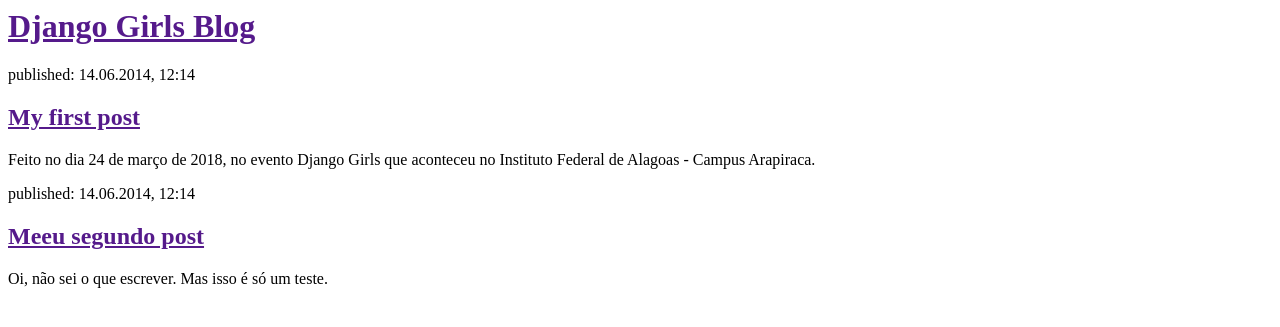
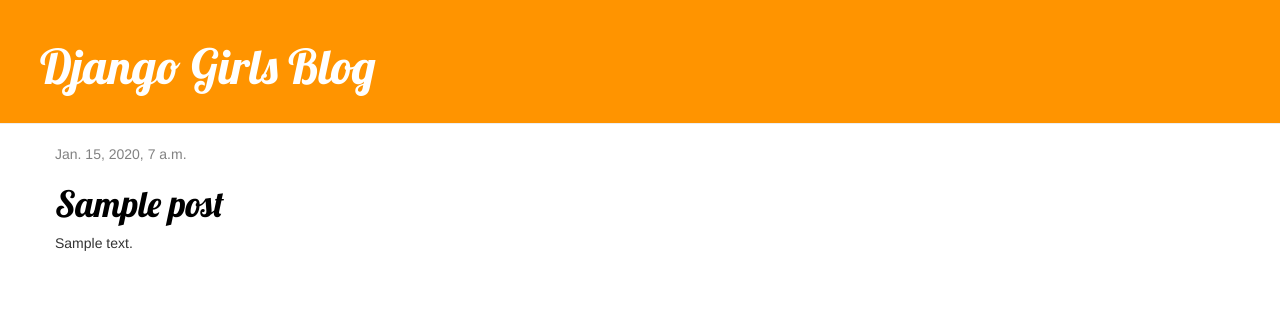
Before and after one commit to MonalyVital/my-first-blog, a Django app: template blog/templates/blog/post_list.html in a window 1280 px wide. Shown: the top 327 px of the page. Run offline with Django 3.2, Linux system fonts and the light colour scheme; the template is opened without the code that fills it: values that come from a table or form of the project are taken from there, others are empty; tables that the repository leaves empty hold one stand-in row (values such as "Sample post"); some libraries are stand-ins or nearby versions.

Commit message:
codigo 1

```diff
--- /dev/null
+++ b/blog/static/css/blog.css
@@ -0,0 +1,47 @@
+
+.page-header {
+    background-color: #ff9400;
+    margin-top: 0;
+    padding: 20px 20px 20px 40px;
+}
+
+.page-header h1, .page-header h1 a, .page-header h1 a:visited, .page-header h1 a:active {
+    color: #ffffff;
+    font-size: 36pt;
+    text-decoration: none;
+}
+
+.content {
+    margin-left: 40px;
+}
+
+h1, h2, h3, h4 {
+    font-family: 'Lobster', cursive;
+}
+
+.date {
+    color: #828282;
+}
+
+.save {
+    float: right;
+}
+
+.post-form textarea, .post-form input {
+    width: 100%;
+}
+
+.top-menu, .top-menu:hover, .top-menu:visited {
+    color: #ffffff;
+    float: right;
+    font-size: 26pt;
+    margin-right: 20px;
+}
+
+.post {
+    margin-bottom: 70px;
+}
+
+.post h1 a, .post h1 a:visited {
+    color: #000000;
+}
--- /dev/null
+++ b/blog/templates/blog/base.html
@@ -0,0 +1,25 @@
+{% load staticfiles %}
+<html>
+    <head>
+        <title>Django Girls blog</title>
+        <link rel="stylesheet" href="//maxcdn.bootstrapcdn.com/bootstrap/3.2.0/css/bootstrap.min.css">
+        <link rel="stylesheet" href="//maxcdn.bootstrapcdn.com/bootstrap/3.2.0/css/bootstrap-theme.min.css">
+        <link href='//fonts.googleapis.com/css?family=Lobster&subset=latin,latin-ext' rel='stylesheet' type='text/css'>
+        <link rel="stylesheet" href="{% static 'css/blog.css' %}">
+    </head>
+    <body>
+       <body>
+    <div class="page-header">
+        <h1><a href="/">Django Girls Blog</a></h1>
+    </div>
+    <div class="content container">
+        <div class="row">
+            <div class="col-md-8">
+            {% block content %}
+            {% endblock %}
+            </div>
+        </div>
+    </div>
+</body>
+    </body>
+</html>
--- a/blog/templates/blog/post_list.html
+++ b/blog/templates/blog/post_list.html
@@ -1,22 +1,13 @@
-<html>
-    <head>
-        <title>Django Girls blog</title>
-    </head>
-    <body>
-        <div>
-            <h1><a href="">Django Girls Blog</a></h1>
+{% extends 'blog/base.html' %}
+
+{% block content %}
+    {% for post in posts %}
+        <div class="post">
+            <div class="date">
+                {{ post.published_date }}
+            </div>
+           <h1><a href="{% url 'post_detail' pk=post.pk %}">{{ post.title }}</a></h1>
+            <p>{{ post.text|linebreaksbr }}</p>
         </div>
-
-        <div>
-            <p>published: 14.06.2014, 12:14</p>
-            <h2><a href="">My first post</a></h2>
-            <p>Feito no dia 24 de março de 2018, no evento Django Girls que aconteceu no Instituto Federal de Alagoas - Campus Arapiraca.</p>
-        </div>
-
-        <div>
-            <p>published: 14.06.2014, 12:14</p>
-            <h2><a href="">Meeu segundo post</a></h2>
-            <p>Oi, não sei o que escrever. Mas isso é só um teste.</p>
-        </div>
-    </body>
-</html>
+    {% endfor %}
+{% endblock %}
--- a/blog/urls.py
+++ b/blog/urls.py
@@ -3,4 +3,5 @@
 
 urlpatterns = [
     url(r'^$', views.post_list, name='post_list'),
+     url(r'^post/(?P<pk>[0-9]+)/$', views.post_detail, name='post_detail'),
 ]
```
Also changed, not shown: blog/templates/blog/post_detail.html (added, +13 -0 lines), blog/views.py (+10 -2 lines).
